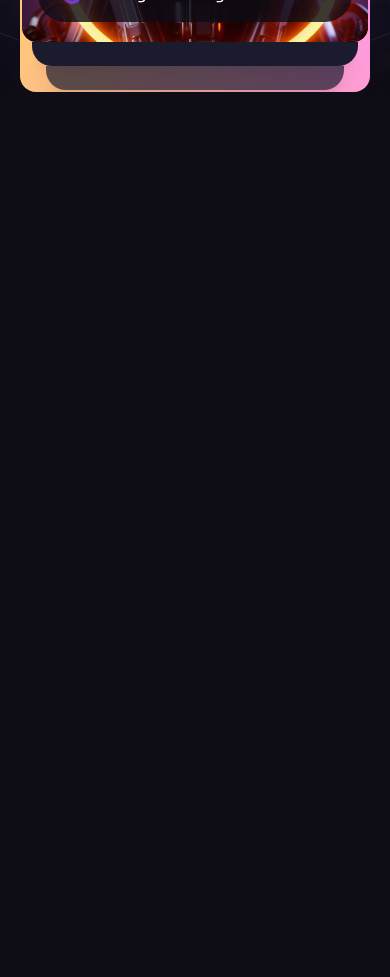
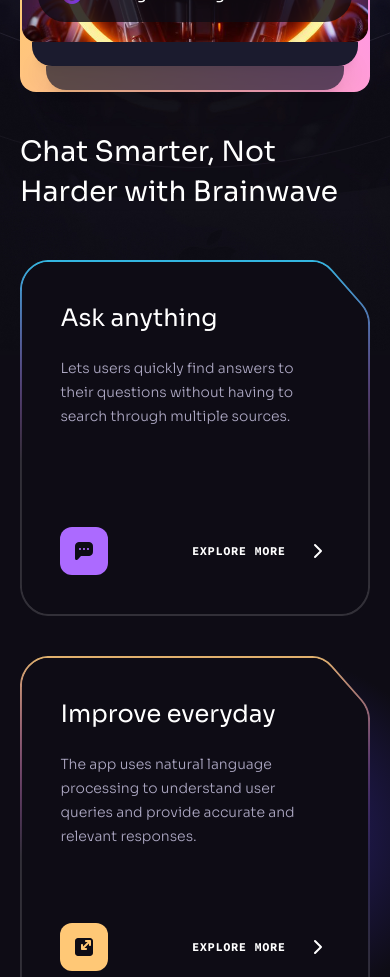
Before and after one commit to arcc-hitt/BrainWave, a React (Vite) app: page / in a window 390 px wide. Shown: the part 1020-1997 px from the top of the page. Before the commit the page ends 1112 px from the top, so only its background shows below. Built offline with nearby package versions, Linux system fonts and the light colour scheme.

Commit message:
add benefits section

```diff
--- a/src/App.jsx
+++ b/src/App.jsx
@@ -1,4 +1,5 @@
 import ButtonGradient from './assets/svg/ButtonGradient';
+import Benefits from './components/Benefits';
 import Header from "./components/Header";
 import Hero from './components/Hero';
 
@@ -8,6 +9,7 @@
       <div className="pt-[4.75rem] lg:pt-[5.25rem] overflow-hidden">
         <Header />
         <Hero />
+        <Benefits />
       </div>
       <ButtonGradient />
     </>
--- /dev/null
+++ b/src/components/Benefits.jsx
@@ -0,0 +1,71 @@
+import { benefits } from "../constants";
+import Heading from "./Heading";
+import Section from "./Section";
+import Arrow from "../assets/svg/Arrow";
+import { GradientLight } from "./design/Benefits";
+import ClipPath from "../assets/svg/ClipPath";
+
+const Benefits = () => {
+  return (
+    <Section id="features">
+      <div className="container relative z-2">
+        <Heading
+          className="md:max-w-md lg:max-w-2xl"
+          title="Chat Smarter, Not Harder with Brainwave"
+        />
+
+        <div className="flex flex-wrap gap-10 mb-10 md:justify-center">
+          {benefits.map((item) => (
+            <div
+              className="block relative p-0.5 bg-no-repeat bg-[length:100%_100%] md:max-w-[24rem]"
+              style={{
+                backgroundImage: `url(${item.backgroundUrl})`,
+              }}
+              key={item.id}
+            >
+              <div className="relative z-2 flex flex-col min-h-[22rem] p-[2.4rem] pointer-events-none">
+                <h5 className="h5 mb-5">{item.title}</h5>
+                <p className="body-2 mb-6 text-n-3">{item.text}</p>
+                <div className="flex items-center mt-auto">
+                  <img
+                    src={item.iconUrl}
+                    width={48}
+                    height={48}
+                    alt={item.title}
+                  />
+                  <p className="ml-auto font-code text-xs font-bold text-n-1 uppercase tracking-wider">
+                    Explore more
+                  </p>
+                  <Arrow />
+                </div>
+              </div>
+
+              {item.light && <GradientLight />}
+
+              <div
+                className="absolute inset-0.5 bg-n-8"
+                style={{ clipPath: "url(#benefits)" }}
+              >
+                <div className="absolute inset-0 opacity-0 transition-opacity hover:opacity-10">
+                  {item.imageUrl && (
+                    <img
+                      src={item.imageUrl}
+                      width={380}
+                      height={362}
+                      alt={item.title}
+                      className="w-full h-full object-cover"
+                    />
+                  )}
+                </div>
+              </div>
+
+              <ClipPath />
+            </div>
+          ))}
+        </div>
+      </div>
+    </Section>
+  );
+};
+
+export default Benefits;
--- /dev/null
+++ b/src/components/Heading.jsx
@@ -0,0 +1,15 @@
+import TagLine from "./Tagline";
+
+const Heading = ({ className, title, text, tag }) => {
+  return (
+    <div
+      className={`${className} max-w-[50rem] mx-auto mb-12 lg:mb-20 md:text-center`}
+    >
+      {tag && <TagLine className="mb-4 md:justify-center">{tag}</TagLine>}
+      {title && <h2 className="h2">{title}</h2>}
+      {text && <p className="body-2 mt-4 text-n-4">{text}</p>}
+    </div>
+  );
+};
+
+export default Heading;
--- /dev/null
+++ b/src/components/Tagline.jsx
@@ -0,0 +1,13 @@
+import brackets from "../assets/svg/Brackets";
+
+const TagLine = ({ className, children }) => {
+  return (
+    <div className={`tagline flex items-center ${className || ""}`}>
+      {brackets("left")}
+      <div className="mx-3 text-n-3">{children}</div>
+      {brackets("right")}
+    </div>
+  );
+};
+
+export default TagLine;
--- /dev/null
+++ b/src/components/design/Benefits.jsx
@@ -0,0 +1,5 @@
+export const GradientLight = () => {
+    return (
+        <div className="absolute top-0 left-1/4 w-full aspect-square bg-radial-gradient from-[#28206C] to-[#28206C]/0 to-70% pointer-events-none" />
+    );
+};
```
